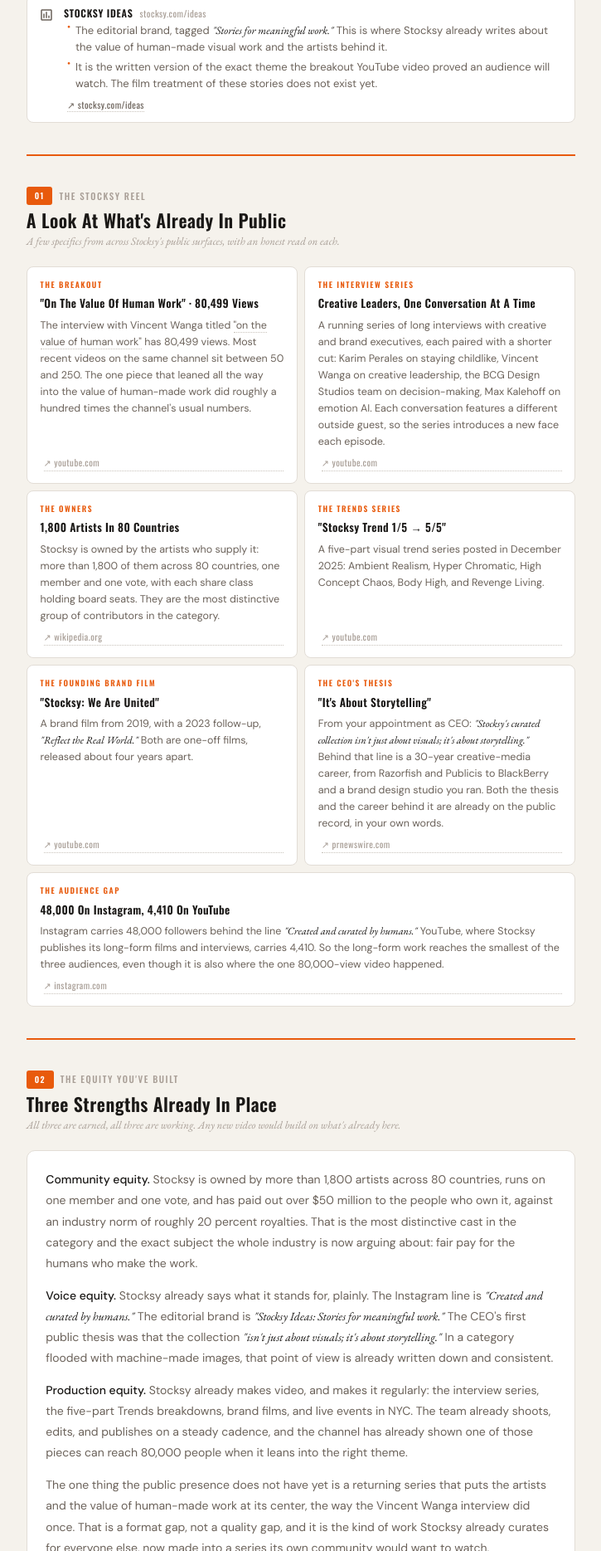
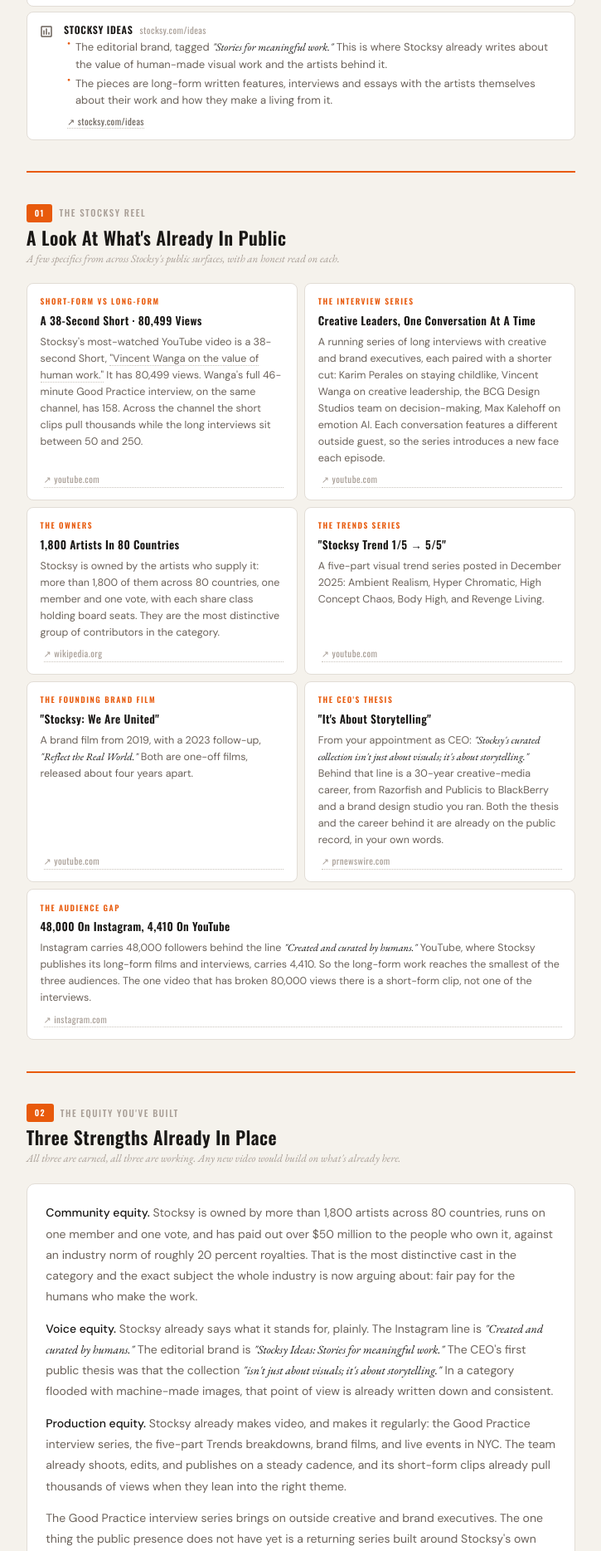
Before and after one commit to TalexMedia/stocksy-strategy, a plain HTML site: page index.html in a window 1280 px wide. Shown: the part 2781-4650 px from the top of the page at 83% size, without its empty margins (277-1002 px from the left). Drawn offline with nearby package versions, Linux system fonts and the light colour scheme.

Commit message:
Fix breakout-Short framing and correct series claims

```diff
--- a/index.html
+++ b/index.html
@@ -479,7 +479,7 @@
         <div class="channel-snippet">
           <ul>
             <li>143 videos, 1.5M total views, active since 2015. A running interview series with creative and brand executives, the five-part "Stocksy Trend" breakdowns, brand films, and live event recaps from NYC.</li>
-            <li>One video stands apart: <a href="https://www.youtube.com/watch?v=3N-YGT3ft7g" target="_blank" rel="noopener">"Vincent Wanga on the value of human work"</a> has 80,499 views, while most recent interview videos sit between 50 and 250. This is also the smallest of Stocksy's three main audiences, even though it is where the long-form work is published.</li>
+            <li>The short clips far outdraw the long-form work: the 38-second Short <a href="https://www.youtube.com/watch?v=3N-YGT3ft7g" target="_blank" rel="noopener">"Vincent Wanga on the value of human work"</a> has 80,499 views, while the full Good Practice interviews sit between 50 and 250. YouTube is also the smallest of Stocksy's three main audiences, even though it is where the long-form work is published.</li>
           </ul>
           <a class="source-link" href="https://www.youtube.com/channel/UC9oXr8jDlHse3zu3Ut_pqag" target="_blank" rel="noopener">youtube.com</a>
         </div>
@@ -562,7 +562,7 @@
         <div class="channel-snippet">
           <ul>
             <li>The editorial brand, tagged <em>"Stories for meaningful work."</em> This is where Stocksy already writes about the value of human-made visual work and the artists behind it.</li>
-            <li>It is the written version of the exact theme the breakout YouTube video proved an audience will watch. The film treatment of these stories does not exist yet.</li>
+            <li>The pieces are long-form written features, interviews and essays with the artists themselves about their work and how they make a living from it.</li>
           </ul>
           <a class="source-link" href="https://www.stocksy.com/ideas/" target="_blank" rel="noopener">stocksy.com/ideas</a>
         </div>
@@ -596,9 +596,9 @@
   <div class="reel-grid">
 
     <div class="reel-card">
-      <div class="reel-eyebrow">The Breakout</div>
-      <div class="reel-title">"On The Value Of Human Work" · 80,499 Views</div>
-      <div class="reel-body">The interview with Vincent Wanga titled <a href="https://www.youtube.com/watch?v=3N-YGT3ft7g" target="_blank" rel="noopener">"on the value of human work"</a> has 80,499 views. Most recent videos on the same channel sit between 50 and 250. The one piece that leaned all the way into the value of human-made work did roughly a hundred times the channel's usual numbers.</div>
+      <div class="reel-eyebrow">Short-Form vs Long-Form</div>
+      <div class="reel-title">A 38-Second Short · 80,499 Views</div>
+      <div class="reel-body">Stocksy's most-watched YouTube video is a 38-second Short, <a href="https://www.youtube.com/watch?v=3N-YGT3ft7g" target="_blank" rel="noopener">"Vincent Wanga on the value of human work."</a> It has 80,499 views. Wanga's full 46-minute Good Practice interview, on the same channel, has 158. Across the channel the short clips pull thousands while the long interviews sit between 50 and 250.</div>
       <a class="source-link" href="https://www.youtube.com/watch?v=3N-YGT3ft7g" target="_blank" rel="noopener">youtube.com</a>
     </div>
 
@@ -640,7 +640,7 @@
     <div class="reel-card" style="grid-column:1/-1">
       <div class="reel-eyebrow">The Audience Gap</div>
       <div class="reel-title">48,000 On Instagram, 4,410 On YouTube</div>
-      <div class="reel-body">Instagram carries 48,000 followers behind the line <em>"Created and curated by humans."</em> YouTube, where Stocksy publishes its long-form films and interviews, carries 4,410. So the long-form work reaches the smallest of the three audiences, even though it is also where the one 80,000-view video happened.</div>
+      <div class="reel-body">Instagram carries 48,000 followers behind the line <em>"Created and curated by humans."</em> YouTube, where Stocksy publishes its long-form films and interviews, carries 4,410. So the long-form work reaches the smallest of the three audiences. The one video that has broken 80,000 views there is a short-form clip, not one of the interviews.</div>
       <a class="source-link" href="https://www.instagram.com/stocksyunited/" target="_blank" rel="noopener">instagram.com</a>
     </div>
 
@@ -668,8 +668,8 @@
   <div class="section-block">
     <p><strong>Community equity.</strong> Stocksy is owned by more than 1,800 artists across 80 countries, runs on one member and one vote, and has paid out over $50 million to the people who own it, against an industry norm of roughly 20 percent royalties. That is the most distinctive cast in the category and the exact subject the whole industry is now arguing about: fair pay for the humans who make the work.</p>
     <p><strong>Voice equity.</strong> Stocksy already says what it stands for, plainly. The Instagram line is <em>"Created and curated by humans."</em> The editorial brand is <em>"Stocksy Ideas: Stories for meaningful work."</em> The CEO's first public thesis was that the collection <em>"isn't just about visuals; it's about storytelling."</em> In a category flooded with machine-made images, that point of view is already written down and consistent.</p>
-    <p><strong>Production equity.</strong> Stocksy already makes video, and makes it regularly: the interview series, the five-part Trends breakdowns, brand films, and live events in NYC. The team already shoots, edits, and publishes on a steady cadence, and the channel has already shown one of those pieces can reach 80,000 people when it leans into the right theme.</p>
-    <p>The one thing the public presence does not have yet is a returning series that puts the artists and the value of human-made work at its center, the way the Vincent Wanga interview did once. That is a format gap, not a quality gap, and it is the kind of work Stocksy already curates for everyone else, now made into a series its own community would want to watch.</p>
+    <p><strong>Production equity.</strong> Stocksy already makes video, and makes it regularly: the Good Practice interview series, the five-part Trends breakdowns, brand films, and live events in NYC. The team already shoots, edits, and publishes on a steady cadence, and its short-form clips already pull thousands of views when they lean into the right theme.</p>
+    <p>The Good Practice interview series brings on outside creative and brand executives. The one thing the public presence does not have yet is a returning series built around Stocksy's own artist-owners and the value of human-made work. That is a format gap, not a quality gap, and it is the kind of work Stocksy already curates for everyone else, now made into a series its own community would want to watch.</p>
   </div>
 
   <hr class="rule-orange"/>
@@ -749,7 +749,7 @@
       <div class="idea-num">02</div>
       <div class="idea-body">
         <div class="idea-title">"Made By Humans"</div>
-        <div class="idea-desc">This is a returning explainer series in the spirit of Netflix's Abstract: The Art of Design, which builds each episode around one person and the single question that drives their work, until the audience understands why it matters. The question here is the one Stocksy already proved travels at 80,000 views: what can human-made visual work do that a generated image cannot? Each episode follows one brand or agency creative director under pressure to fill a campaign with cheap, generic AI imagery, only to watch it stop connecting with the people it is meant to reach. Their brand's credibility is on the line. Stocksy enters with the curated human-made collection and the artist behind the chosen frame. The episode ends with the creative director explaining, on camera, the campaign that finally landed because it was real.</div>
+        <div class="idea-desc">This is a returning explainer series in the spirit of Netflix's Abstract: The Art of Design, which builds each episode around one person and the single question that drives their work, until the audience understands why it matters. The question here is the one Stocksy keeps coming back to: what can human-made visual work do that a generated image cannot? Each episode follows one brand or agency creative director under pressure to fill a campaign with cheap, generic AI imagery, only to watch it stop connecting with the people it is meant to reach. Their brand's credibility is on the line. Stocksy enters with the curated human-made collection and the artist behind the chosen frame. The episode ends with the creative director explaining, on camera, the campaign that finally landed because it was real.</div>
       </div>
     </div>
 
@@ -757,7 +757,7 @@
       <div class="idea-num">03</div>
       <div class="idea-body">
         <div class="idea-title">"The Co-op"</div>
-        <div class="idea-desc">This is a returning, fly-on-the-wall documentary in the spirit of Welcome to Wrexham and Drive to Survive, which put cameras inside an organization most people never get to see and made the audience care about the people running it. Each season follows Stocksy through one real decision that tests whether it can stay an artist-owned alternative while the rest of the industry consolidates and automates. Trace and co-founder Bruce Livingstone carry the story, alongside the artist-owners whose livelihoods depend on the outcome. We stay in the room as the call gets made, and the season ends with what it cost and what it protected. The one-off <em>"We Are United"</em> film already proved the appetite. This is the version that comes back.</div>
+        <div class="idea-desc">This is a returning, fly-on-the-wall documentary in the spirit of Welcome to Wrexham and Drive to Survive, which put cameras inside an organization most people never get to see and made the audience care about the people running it. Each season follows Stocksy through one real decision that tests whether it can stay an artist-owned alternative while the rest of the industry consolidates and automates. Trace and co-founder Bruce Livingstone carry the story, alongside the artist-owners whose livelihoods depend on the outcome. We stay in the room as the call gets made, and the season ends with what it cost and what it protected. Stocksy has made a one-off brand film about itself before, <em>"We Are United."</em> This is the version that comes back.</div>
       </div>
     </div>
 
```
